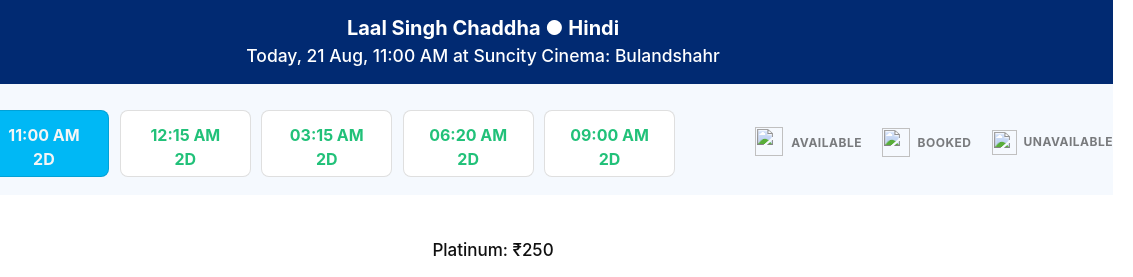
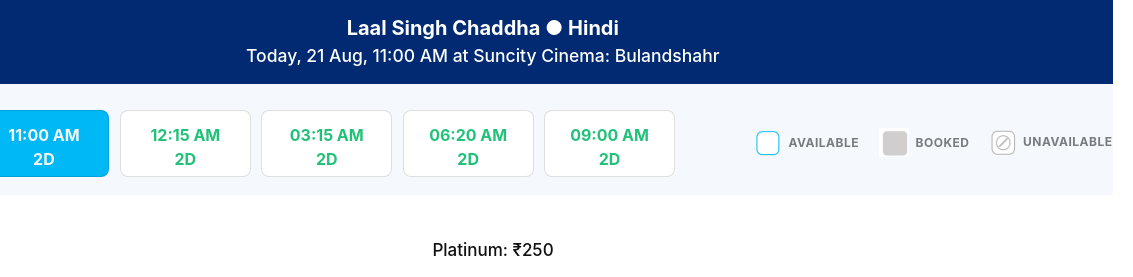
Before and after one commit to Garvit1008/PaytmFrontend, a plain HTML site: page index.html in a window 1280 px wide. Shown: the top 277 px of the page, 147-1280 px from the left. Drawn offline with nearby package versions, Linux system fonts and the light colour scheme; a script that the page names is missing; files whose address does not match are found by name.

Commit message:
Update index.html

```diff
--- a/index.html
+++ b/index.html
@@ -24,9 +24,9 @@
                     <span class="div1"style="color: #21C179;">09:00 AM<br>2D</span>
                 </div>
                 <span style="text-align: right; display: flex; align-items: center; padding: 0;" class="div3">
-                    <span style="margin-right: 20px; text-align: center;"><img src="lalal.png"height="28.5px"style="margin-right:8px;margin-top:-4px">AVAILABLE</span>
-                    <span style="margin-right: 20px;"><img src="lala.png"height="28.5px"style="margin-right:7px;margin-top:-2px">BOOKED</span>
-                    <span><img src="la.png"height="25px"style="margin-right:7px;margin-top:-1px">UNAVAILABLE</span>
+                    <span style="margin-right: 20px; text-align: center;"><img src="seatt.png"height="28.5px"style="margin-right:8px;margin-top:-4px">AVAILABLE</span>
+                    <span style="margin-right: 20px;"><img src="booked.png"height="28.5px"style="margin-right:7px;margin-top:-2px">BOOKED</span>
+                    <span><img src="unavailable.png"height="25px"style="margin-right:7px;margin-top:-1px">UNAVAILABLE</span>
                 </span>
             </div>
         </div>
```
